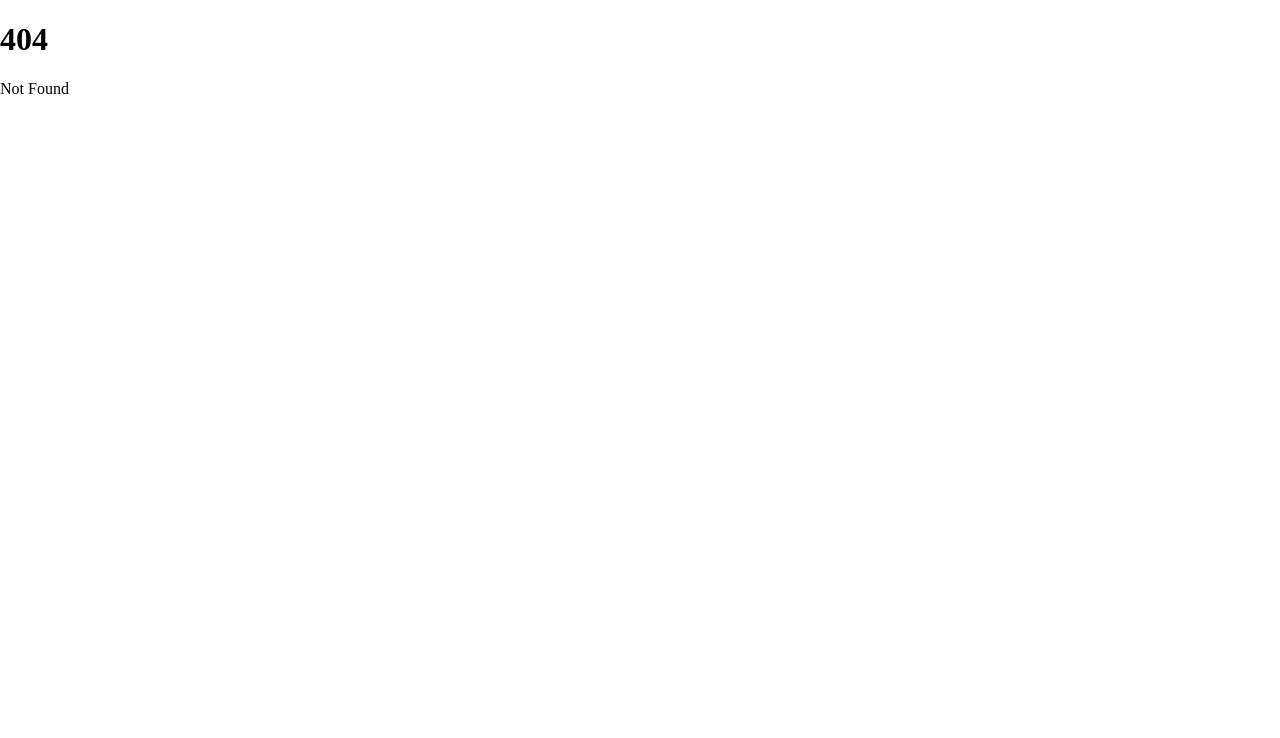
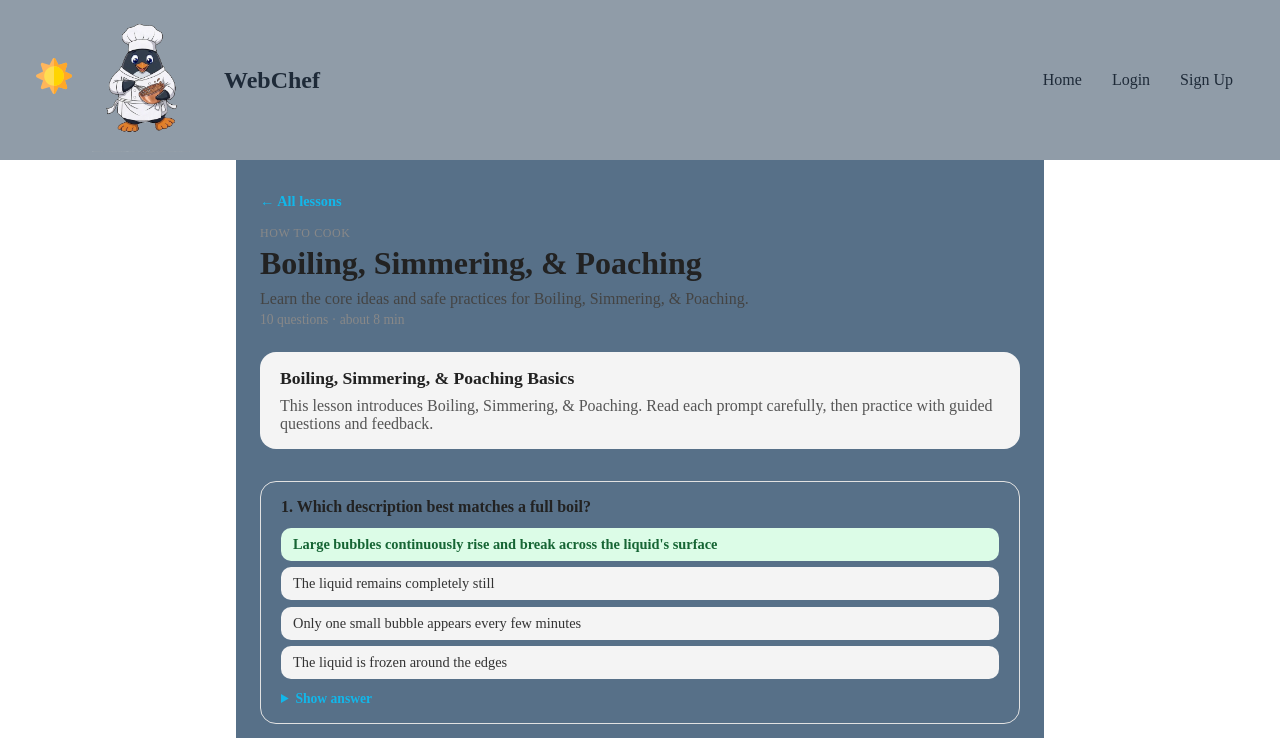
Before and after one commit to wpeterashworth/webchef, a SvelteKit app in the folder client/: page /lesson/lesson-how-to-cook-boiling-simmering-and-poaching-002 in a window 1280 px wide. Before the commit this address had no page. Shown: the top 738 px of the page. Built offline with nearby package versions, Linux system fonts and the light colour scheme; no server answers.

Commit message:
prerendered pages so lesson route works w/ hosting

```diff
--- /dev/null
+++ b/client/src/routes/lesson/[lessonId]/+page.js
@@ -0,0 +1,19 @@
+// Looks up a single lesson by the `lessonId` in the URL. Because the JSON is
+// bundled with the app, this runs at build time during prerendering — each
+// linked lesson becomes its own static HTML page.
+import { error } from "@sveltejs/kit";
+import recipeAdjust from "$lib/JSON/RecipeAdjust.json";
+import howToCook from "$lib/JSON/Howtocook.json";
+import ingredientSub from "$lib/JSON/IngredientSub.json";
+
+const allLessons = [...recipeAdjust, ...howToCook, ...ingredientSub];
+
+export function load({ params }) {
+  const lesson = allLessons.find((l) => l.lessonId === params.lessonId);
+
+  if (!lesson) {
+    error(404, `Lesson "${params.lessonId}" was not found`);
+  }
+
+  return { lesson };
+}
--- /dev/null
+++ b/client/src/routes/lesson/[lessonId]/+page.svelte
@@ -0,0 +1,183 @@
+<script>
+  import Header from "$lib/components/header.svelte";
+  import Footer from "$lib/components/footer.svelte";
+
+  // `data` comes from the load function in +page.js.
+  let { data } = $props();
+  const lesson = data.lesson;
+</script>
+
+<Header />
+
+<main class="lesson">
+  <a class="back" href="/lesson">← All lessons</a>
+
+  <p class="category">{lesson.category}</p>
+  <h1>{lesson.title}</h1>
+
+  <p class="goal">{lesson.learningGoal}</p>
+  <p class="meta">
+    {lesson.questions.length} questions · about {lesson.estimatedMinutes} min
+  </p>
+
+  <section class="intro">
+    <h2>{lesson.intro.headline}</h2>
+    <p>{lesson.intro.body}</p>
+  </section>
+
+  <section class="questions">
+    {#each lesson.questions as question, i}
+      <article class="question">
+        <h3>{i + 1}. {question.question}</h3>
+
+        <ul class="options">
+          {#each question.options as option, index}
+            <li class:correct={index === question.correct_index}>{option}</li>
+          {/each}
+        </ul>
+
+        <details>
+          <summary>Show answer</summary>
+          <p class="answer"><strong>Answer:</strong> {question.correct_answer}</p>
+          <p><strong>Why:</strong> {question.explanation}</p>
+          <p class="tip"><strong>Safety tip:</strong> {question.safety_tip}</p>
+        </details>
+      </article>
+    {/each}
+  </section>
+
+  <section class="recap">
+    <h2>Recap</h2>
+    <ul>
+      {#each lesson.recap as point}
+        <li>{point}</li>
+      {/each}
+    </ul>
+  </section>
+</main>
+
+<Footer />
+
+<style>
+  .lesson {
+    max-width: 760px;
+    margin: 0 auto;
+    padding: 2rem 1.5rem;
+  }
+
+  .back {
+    display: inline-block;
+    margin-bottom: 1rem;
+    color: #12b7ea;
+    text-decoration: none;
+    font-size: 0.9rem;
+    font-weight: 600;
+  }
+
+  .category {
+    margin: 0;
+    text-transform: uppercase;
+    letter-spacing: 0.05em;
+    font-size: 0.75rem;
+    color: #888;
+  }
+
+  h1 {
+    margin: 0.25rem 0 0.5rem;
+    color: #222;
+  }
+
+  .goal {
+    margin: 0;
+    color: #444;
+  }
+
+  .meta {
+    margin: 0.25rem 0 1.5rem;
+    color: #888;
+    font-size: 0.85rem;
+  }
+
+  .intro {
+    background: #f4f4f4;
+    border-radius: 16px;
+    padding: 1rem 1.25rem;
+    margin-bottom: 2rem;
+  }
+
+  .intro h2 {
+    margin: 0 0 0.5rem;
+    font-size: 1.1rem;
+    color: #222;
+  }
+
+  .intro p {
+    margin: 0;
+    color: #555;
+  }
+
+  .question {
+    border: 1px solid #e2e2e2;
+    border-radius: 16px;
+    padding: 1rem 1.25rem;
+    margin-bottom: 1rem;
+  }
+
+  .question h3 {
+    margin: 0 0 0.75rem;
+    font-size: 1rem;
+    color: #222;
+  }
+
+  .options {
+    list-style: none;
+    padding: 0;
+    margin: 0 0 0.75rem;
+    display: grid;
+    gap: 0.4rem;
+  }
+
+  .options li {
+    padding: 0.5rem 0.75rem;
+    border-radius: 10px;
+    background: #f4f4f4;
+    font-size: 0.9rem;
+    color: #333;
+  }
+
+  .options li.correct {
+    background: #dcfce7;
+    color: #166534;
+    font-weight: 600;
+  }
+
+  details summary {
+    cursor: pointer;
+    font-size: 0.85rem;
+    font-weight: 600;
+    color: #12b7ea;
+  }
+
+  details p {
+    margin: 0.5rem 0 0;
+    font-size: 0.9rem;
+    color: #444;
+  }
+
+  .tip {
+    color: #92400e;
+  }
+
+  .recap {
+    margin-top: 2rem;
+  }
+
+  .recap h2 {
+    color: #222;
+  }
+
+  .recap ul {
+    color: #555;
+    line-height: 1.6;
+  }
+</style>
```
Also changed, not shown: 1 other file (tests, documents, lock files or other folders).
